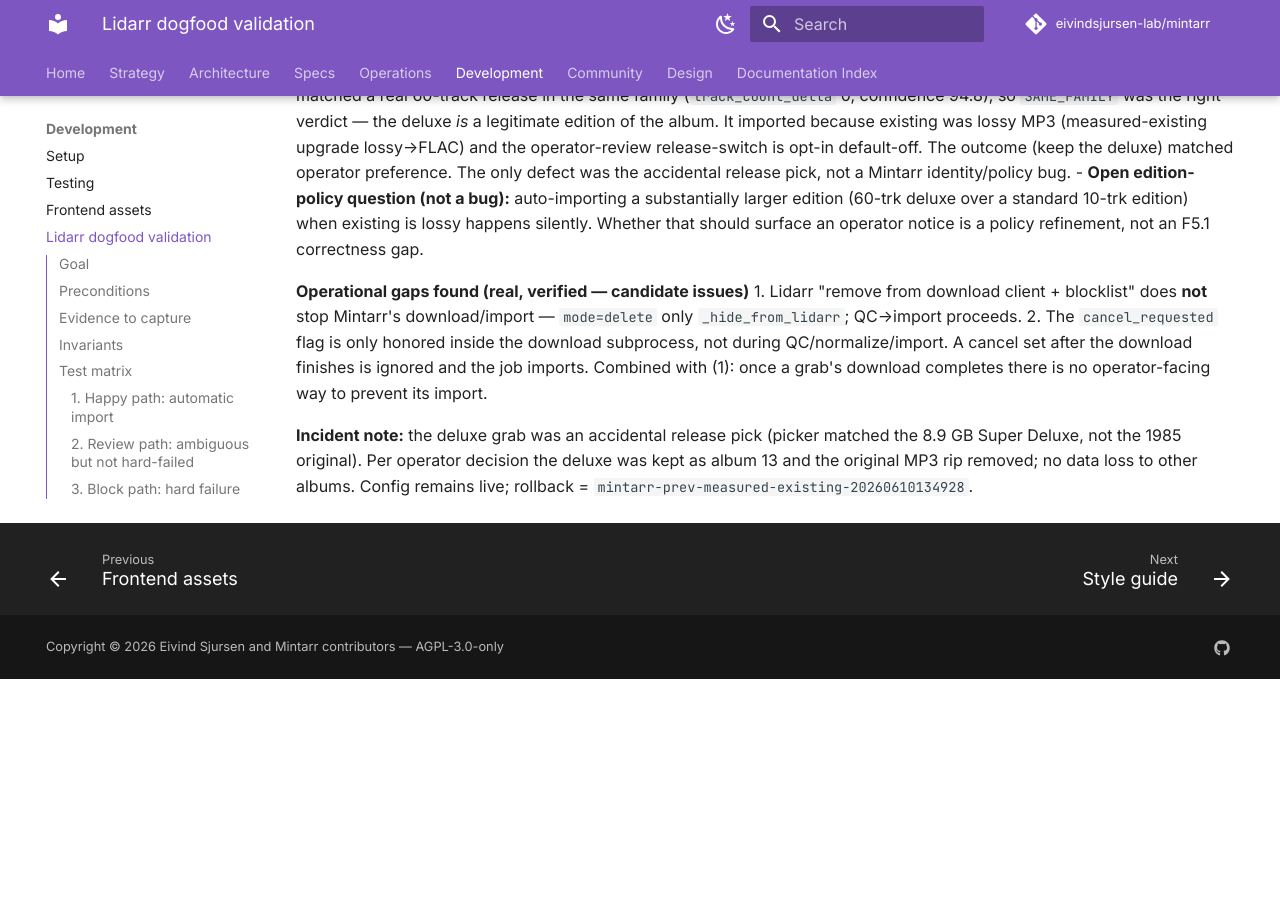
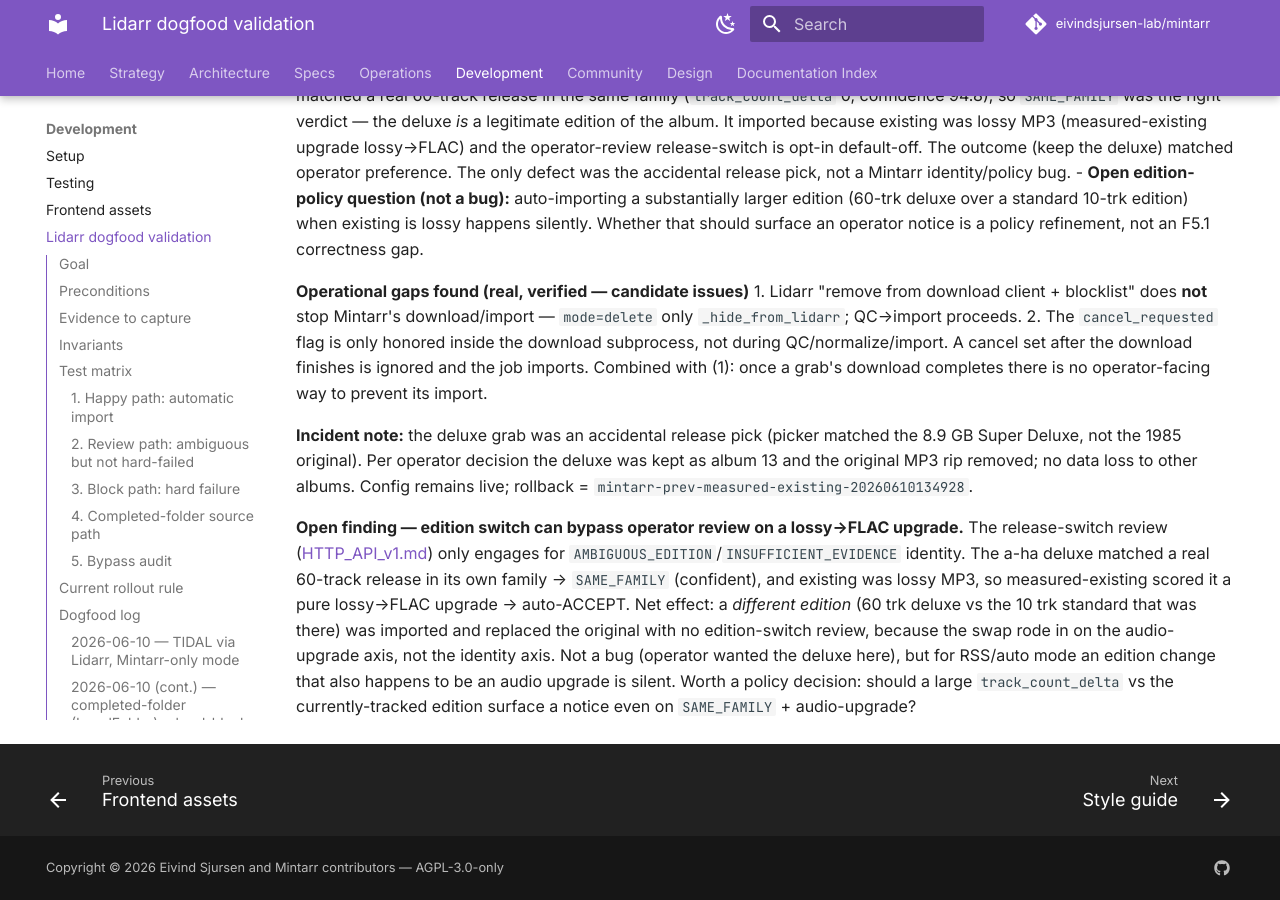
Before and after one commit to VectorOfDoubt/mintarr, an MkDocs documentation site: the page built from docs/development/LIDARR_DOGFOOD_VALIDATION.md, in a window 1280 px wide and 900 px high, scrolled down 6720 px. Built offline with MkDocs 1.6.1 and Material for MkDocs 9.7.7, drawn with Linux system fonts in a browser that asks for light colours; comment, search, counter and statistics services are not loaded; before the commit the page ends 7399 px from its top, so only the background shows below that.

Commit message:
docs: note edition-switch-on-upgrade finding from measured-existing dogfood
Co-Authored-By: Claude Opus 4.8 <noreply@anthropic.com>

```diff
--- a/docs/development/LIDARR_DOGFOOD_VALIDATION.md
+++ b/docs/development/LIDARR_DOGFOOD_VALIDATION.md
@@ -302,3 +302,15 @@ Flipped the live container to the conservative metadata-tier config
 8.9 GB Super Deluxe, not the 1985 original). Per operator decision the deluxe was kept
 as album 13 and the original MP3 rip removed; no data loss to other albums. Config
 remains live; rollback = `mintarr-prev-measured-existing-20260610134928`.
+
+**Open finding — edition switch can bypass operator review on a lossy→FLAC upgrade.**
+The release-switch review ([HTTP_API_v1.md](../specs/HTTP_API_v1.md)) only engages for
+`AMBIGUOUS_EDITION`/`INSUFFICIENT_EVIDENCE` identity. The a-ha deluxe matched a real
+60-track release in its own family → `SAME_FAMILY` (confident), and existing was lossy
+MP3, so measured-existing scored it a pure lossy→FLAC upgrade → auto-ACCEPT. Net effect:
+a *different edition* (60 trk deluxe vs the 10 trk standard that was there) was imported
+and replaced the original with no edition-switch review, because the swap rode in on the
+audio-upgrade axis, not the identity axis. Not a bug (operator wanted the deluxe here),
+but for RSS/auto mode an edition change that also happens to be an audio upgrade is
+silent. Worth a policy decision: should a large `track_count_delta` vs the
+currently-tracked edition surface a notice even on `SAME_FAMILY` + audio-upgrade?
```
